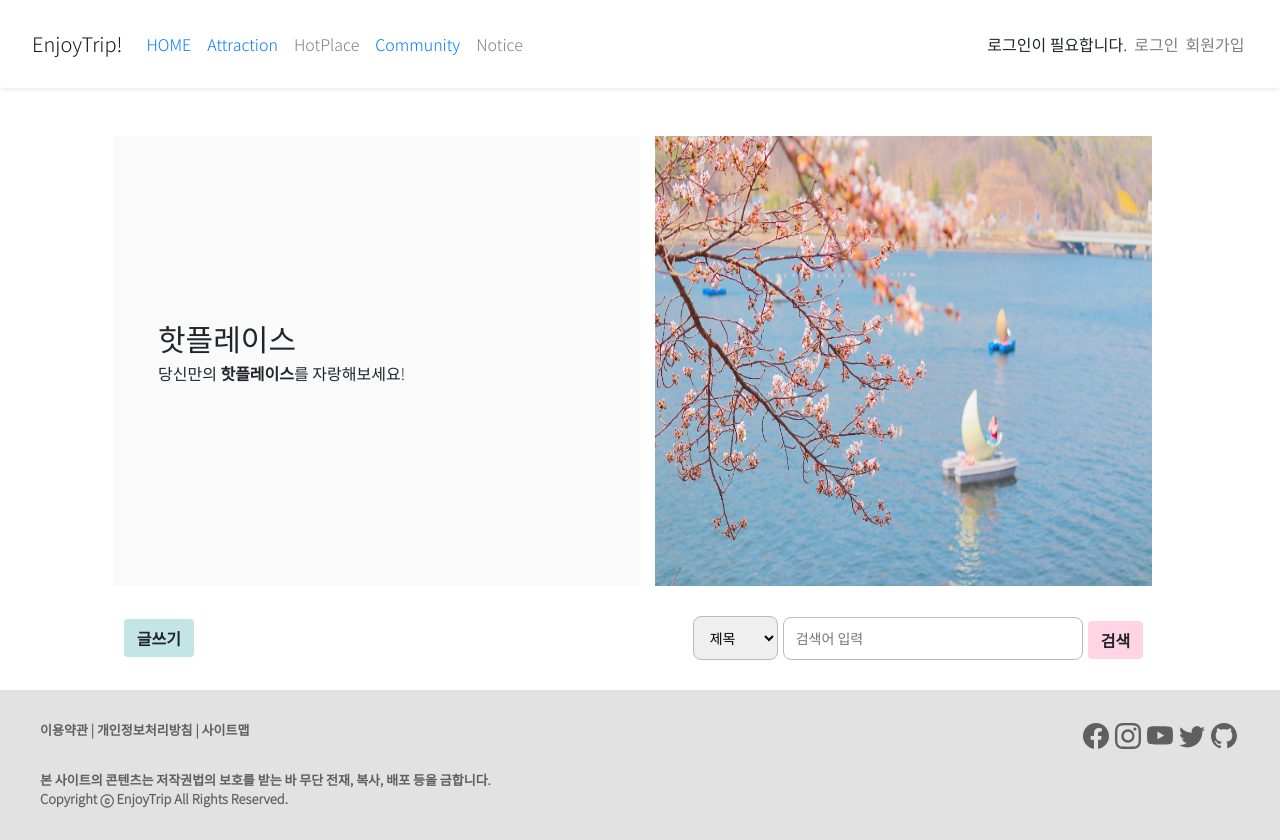
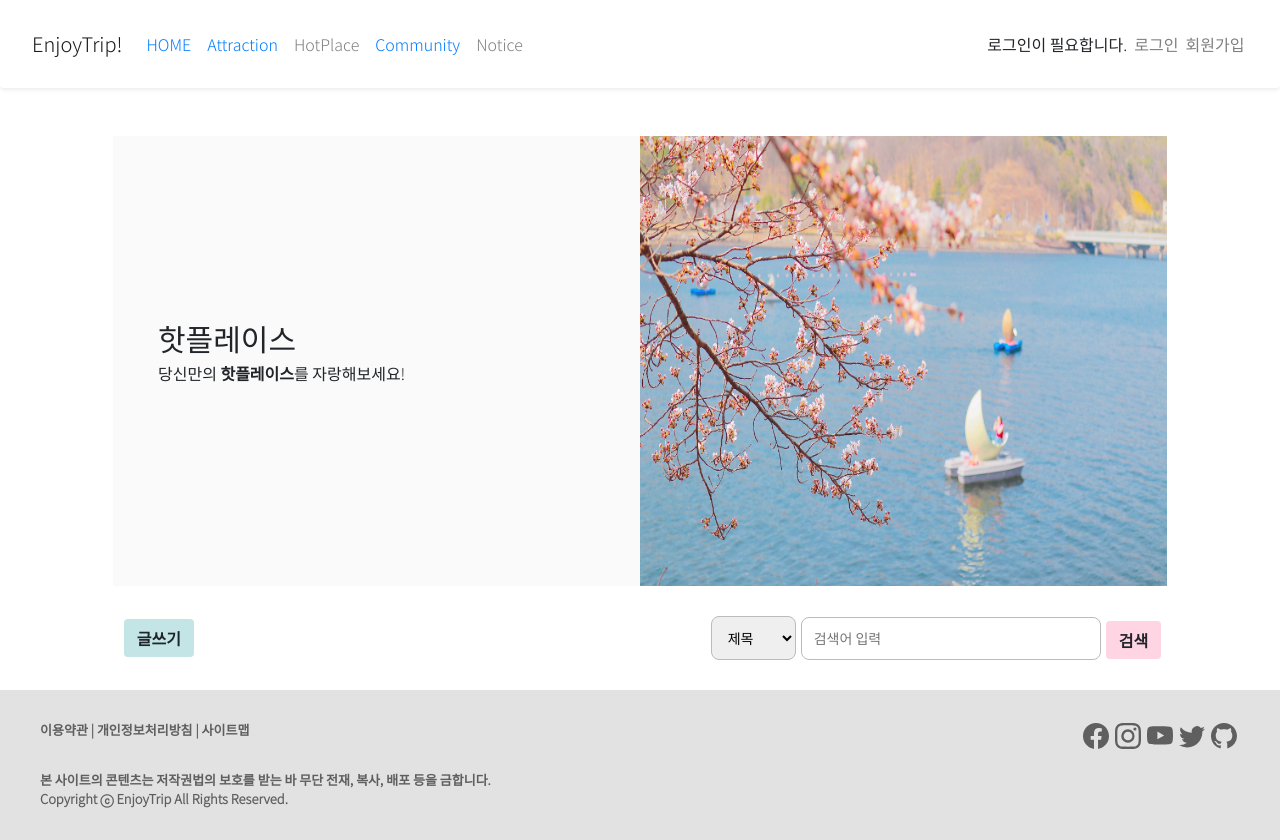
Before and after one commit to harinplz/Hadeul-i, a Vue app in the folder FE/enjoy-trip-front/: page /hotplace/list in a window 1280 px wide. Built offline with nearby package versions, Linux system fonts and the light colour scheme.

Commit message:
chore: Hotplace UI 배치 수정 #27

```diff
--- a/FE/enjoy-trip-front/src/components/hotplace/HotplaceList.vue
+++ b/FE/enjoy-trip-front/src/components/hotplace/HotplaceList.vue
@@ -35,7 +35,7 @@ export default {
 .search{
     position: relative;
     text-align: right;
-    padding-right: 28px;
+    padding-right: 10px;
 }
 .searchSelect {
     border: 1px solid #bbb;
--- a/FE/enjoy-trip-front/src/components/hotplace/include/HotplaceHeader.vue
+++ b/FE/enjoy-trip-front/src/components/hotplace/include/HotplaceHeader.vue
@@ -39,9 +39,8 @@
     font-size: 30px;
 }
 .img {
+    position: absolute; top:0; left: 0;
     width: 100%;
     height: 100%;
-    overflow: hidden;
-    margin: 0 auto;
 }
 </style>
```
